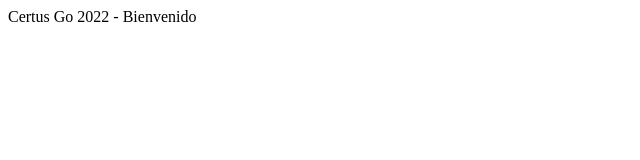
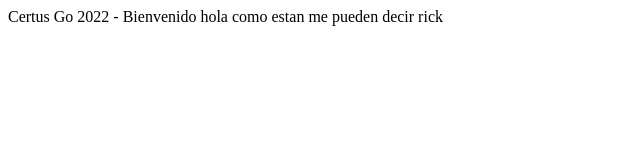
Before and after one commit to ondina12/ondina12.github.io, a plain HTML site: page index.html in a window 1280 px wide. Shown: the whole page, without its empty margins (0-640 px from the left). Drawn offline with Linux system fonts and the light colour scheme.

Commit message:
Computer.google

```diff
--- a/index.html
+++ b/index.html
@@ -7,6 +7,6 @@
     <title>Certus Go</title>
 </head>
 <body>
-    Certus Go 2022 - Bienvenido
+    Certus Go 2022 - Bienvenido hola como estan me pueden decir rick
 </body>
 </html>
```
